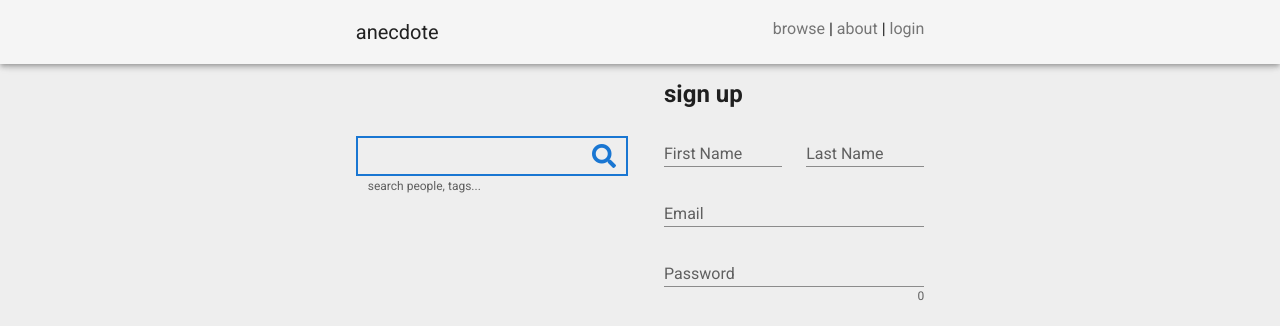
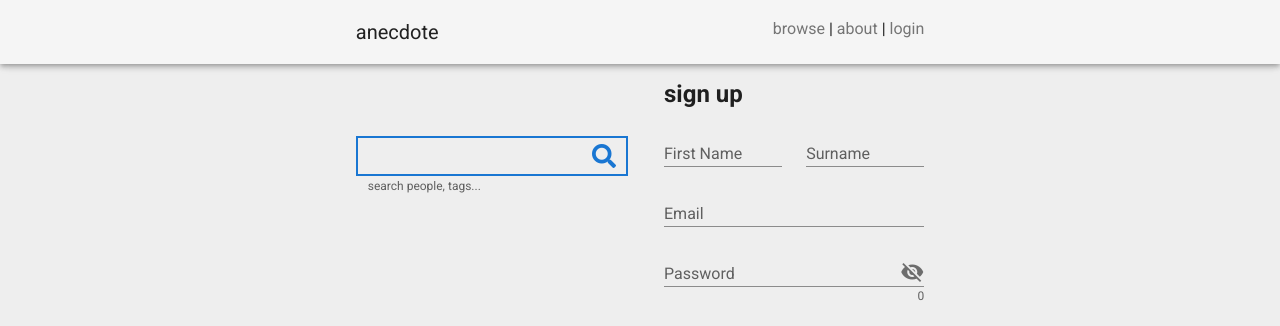
Before and after one commit to Simon-Truong/anecdote-ui, a Vue app: page / in a window 1280 px wide. Shown: the top 326 px of the page. Built offline with nearby package versions, Linux system fonts and the light colour scheme.

Commit message:
[feat] implemented front-end validation

```diff
--- a/src/components/Home.vue
+++ b/src/components/Home.vue
@@ -22,6 +22,7 @@
                 persistent-hint
                 dense
                 autofocus
+                validate-on-blur
                 @click:append="search"
                 @keydown.enter="search"
                 v-model="searchQuery"
@@ -35,29 +36,57 @@
             <v-container class="pt-0">
               <v-row>
                 <v-col cols="3">
-                  <v-text-field dense class="pt-0" label="First Name"></v-text-field>
+                  <v-text-field
+                    dense
+                    class="pt-0"
+                    label="First Name"
+                    v-model="firstName"
+                    :rules="[rules.required]"
+                  ></v-text-field>
                 </v-col>
 
                 <v-col cols="3">
-                  <v-text-field dense class="pt-0" label="Last Name"></v-text-field>
+                  <v-text-field
+                    dense
+                    class="pt-0"
+                    label="Surname"
+                    v-model="surname"
+                    :rules="[rules.required]"
+                  ></v-text-field>
                 </v-col>
               </v-row>
 
               <v-row>
                 <v-col cols="6" class="pt-0">
-                  <v-text-field dense class="pt-0" label="Email"></v-text-field>
+                  <v-text-field
+                    dense
+                    class="pt-0"
+                    label="Email"
+                    v-model="email"
+                    :rules="[rules.required, rules.email]"
+                  ></v-text-field>
                 </v-col>
               </v-row>
 
               <v-row>
                 <v-col cols="6" class="pt-0">
-                  <v-text-field dense class="pt-0" label="Password" :type="'password'" counter></v-text-field>
+                  <v-text-field
+                    dense
+                    class="pt-0"
+                    label="Password"
+                    v-model="password"
+                    :type="showPassword ? 'text': 'password'"
+                    :append-icon="showPassword ? 'mdi-eye': 'mdi-eye-off'"
+                    counter
+                    @click:append="showPassword = !showPassword"
+                    :rules="[rules.required, rules.minimumLength, rules.password]"
+                  ></v-text-field>
                 </v-col>
               </v-row>
 
               <v-row>
                 <v-col cols="6" class="d-flex justify-end">
-                  <v-btn tile depressed small dark color="#1976d2">Sign up</v-btn>
+                  <v-btn tile depressed small dark @click="submit()" color="#1976d2">Sign up</v-btn>
                 </v-col>
               </v-row>
             </v-container>
@@ -73,7 +102,51 @@ export default {
   name: 'Home',
   data() {
     return {
-      searchQuery: ''
+      searchQuery: '',
+      showPassword: false,
+      firstName: '',
+      surname: '',
+      email: '',
+      password: '',
+      rules: {
+        required: value => !!value || 'Required',
+        email: value => {
+          const pattern = /^(([^<>()[\]\\.,;:\s@"]+(\.[^<>()[\]\\.,;:\s@"]+)*)|(".+"))@((\[[0-9]{1,3}\.[0-9]{1,3}\.[0-9]{1,3}\.[0-9]{1,3}])|(([a-zA-Z\-0-9]+\.)+[a-zA-Z]{2,}))$/;
+          return pattern.test(value) || 'Invalid e-mail.';
+        },
+        minimumLength: value => value.length >= 8 || 'Password must be at least 8 characters long.',
+        password: value => {
+          const upperCasePattern = /[A-Z]/;
+          const lowerCasePattern = /[a-z]/;
+          const numberPattern = /[0-9]/;
+          const specialCharacterPattern = /[!@#$%^&*()_+\-=[\]{};':"\\|,.<>/?]+/;
+
+          if (!upperCasePattern.test(value)) {
+            return 'Password must contain one uppercase word.';
+          }
+
+          if (!lowerCasePattern.test(value)) {
+            return 'Password must contain one lowercase word.';
+          }
+
+          if (!numberPattern.test(value)) {
+            return 'Password must contain one number.';
+          }
+
+          if (!specialCharacterPattern.test(value)) {
+            return 'Password must contain one special character.';
+          }
+
+          if (
+            value.includes(this.firstName) ||
+            value.includes(this.surname) ||
+            value.includes(this.email)) {
+            return 'Password must not contain first name, surname or email.';
+          }
+
+          return true;
+        }
+      }
     };
   },
   methods: {
@@ -87,6 +160,9 @@ export default {
       };
 
       this.$router.push(routeOptions);
+    },
+    submit() {
+      console.log(this.firstName, this.surname, this.email, this.password);
     }
   }
 };
--- a/src/components/Root.vue
+++ b/src/components/Root.vue
@@ -17,7 +17,7 @@
             <template v-slot:top>
               <v-container class="py-0">
                 <v-row>
-                  <v-col cols="6" class="pb-0">
+                  <v-col cols="4" class="pb-0">
                     <v-text-field
                       class="custom-text-field"
                       append-icon="fa-search"
```
